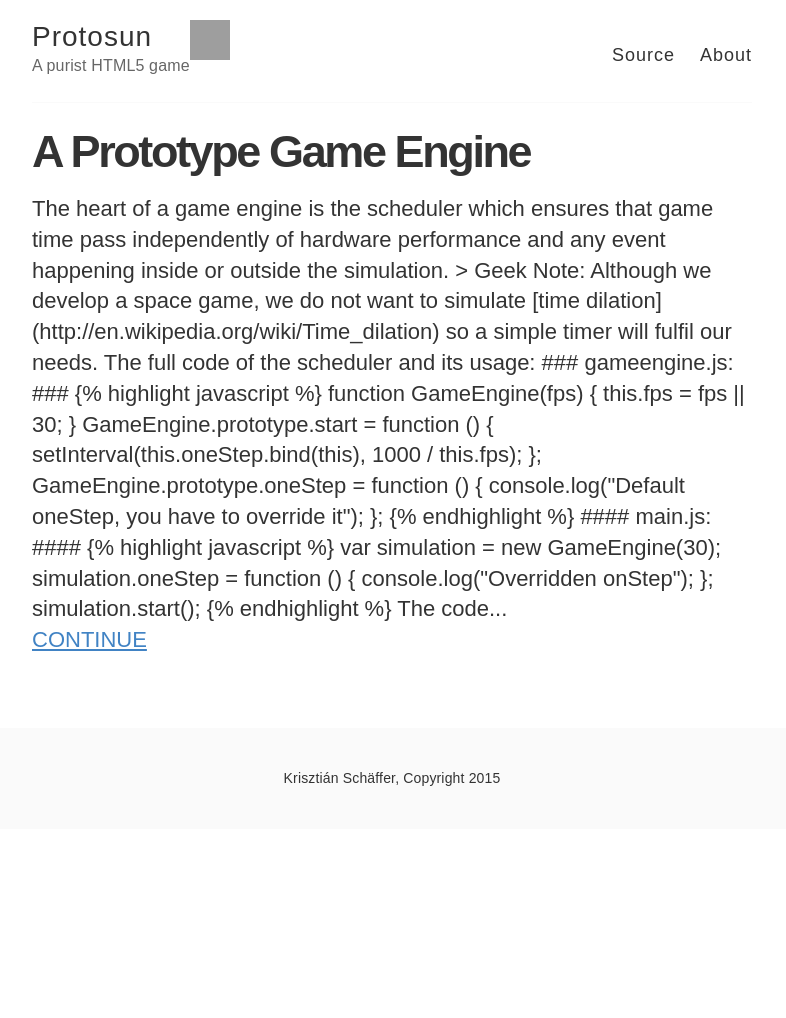
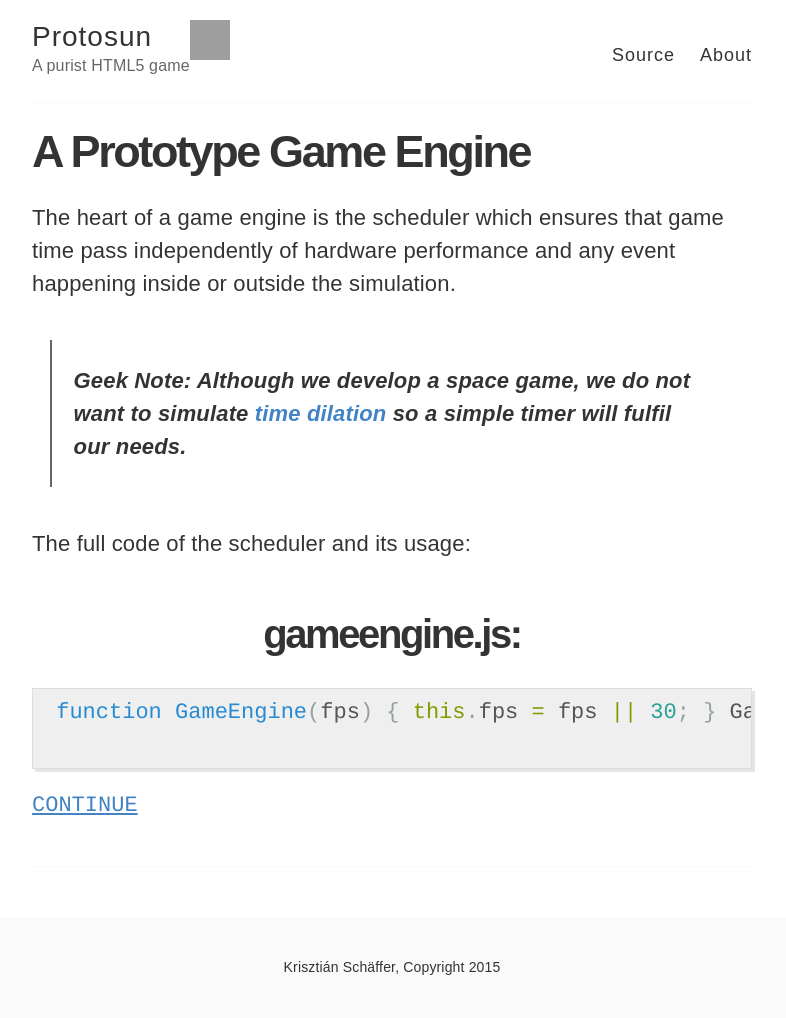
Before and after one commit to tisztamo/protosun, a Jekyll site: the page built from index.html, in a window 1280 px wide. Shown: the whole page, without its empty margins (248-1034 px from the left). Built offline with Jekyll 4.4.1, drawn with Linux system fonts in a browser that asks for light colours; Markdown is read by kramdown in place of the engine named in the settings; before the commit the page ends 900 px from its top, so only the background shows below that; grey boxes are pictures that could not be loaded.

Commit message:
Fixed highlight problem

```diff
--- a/_posts/2015-05-26-prototype-game-engine.md
+++ b/_posts/2015-05-26-prototype-game-engine.md
@@ -47,7 +47,7 @@ I have implemented the scheduler using the constructor pattern, you can think of
     function GameEngine(fps) {
         this.fps = fps || 30;
     }
-{% highlight javascript %}
+{% endhighlight %}
 
 This is the constructor of our "class". It is just a function, it will be used as a constructor when we call it with the `new` operator.
 
@@ -65,7 +65,7 @@ We can define methods of the "class" by adding them to the automatically defined
    GameEngine.prototype.start = function () {
         ...
     };
-{% highlight javascript %}
+{% endhighlight %}
 
 Every object has a prototype which is an another object. If we access a property of an object which is not defined in that object then the prototype of the object will be checked for the property. The runtime will travel through the prototype chain up to the root Object. If it finds the property somewhere it will return it.
 
@@ -76,7 +76,7 @@ So if we attach anything to the prototype property of the `GameEngine` contructo
 {% highlight javascript %}
     var simulation = new GameEngine();
     simulation.start();
-{% highlight javascript %}
+{% endhighlight %}
 
 > Geek Note: You may have noticed that there is a difference between "the prototype" and "the `prototype` property". Strangely enough the prototype of an object is not stored in its `prototype` property but in its `__proto__` property. Every object has a prototype (thus a `__proto__` property) but only functions have the `prototype` property which will be used only if the function is called as a constructor. Fortunately you don't often need to access the prototype of an object so you may live happy without knowing this.
 
@@ -91,7 +91,7 @@ Let's see the content of the start method:
         setInterval(this.oneStep.bind(this),
             1000 / this.fps);
     };
-{% highlight javascript %}
+{% endhighlight %}
 
 The easy part: setInterval is an internal function which sets up a scheduler in the runtime which will call the given function (first parameter) regularly. The second parameter is the time between two calls in milliseconds. `1000 / this.fps` is the number of milliseconds we have to wait betwen two calls to receive this.fps call per second.
 
@@ -101,7 +101,7 @@ The strange thing here is the expression `this.oneStep.bind(this)` which is the
     GameEngine.prototype.oneStep = function () {
         console.log("Default oneStep, you have to override it");
     };
-{% highlight javascript %}
+{% endhighlight %}
 
 So why we don't just write `setInterval(this.oneStep, 1000 / this.fps)`? The problem is with `this`: it works a 'bit' counter-intuitive:
 - As said before in the constructor it refers to the object under construction.
```
